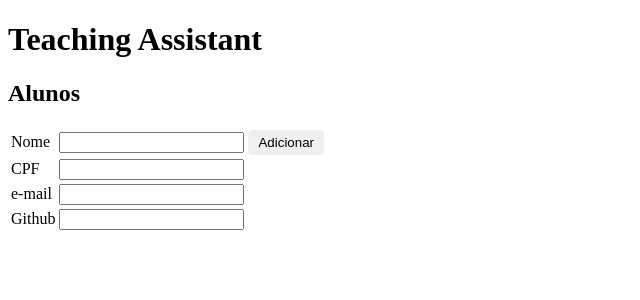
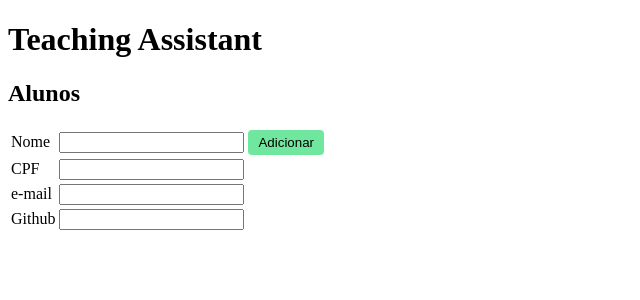
Before and after one commit to pauloborba/teachingassistant, an Angular app in the folder ta-gui/: page / in a window 1280 px wide. Shown: the top 300 px of the page, without its empty margins (0-640 px from the left). Built offline with nearby package versions, Linux system fonts and the light colour scheme.

Commit message:
modificação das cores do CSS

```diff
--- a/ta-gui/src/app/app.component.css
+++ b/ta-gui/src/app/app.component.css
@@ -9,7 +9,7 @@
   cursor: pointer;
   position: relative;
   left: 0;
-  background-color: cyan;
+  background-color: rgb(112, 231, 158);
   margin: .5em;
   padding: .3em 0;
   height: 1.6em;
@@ -18,7 +18,7 @@
 
 button {
   font-family: Arial;
-  background-color: #green;
+  background-color: rgb(112, 231, 158);
   border: none;
   padding: 5px 10px;
   border-radius: 4px;
@@ -26,5 +26,5 @@ button {
   cursor: hand;
 }
 button:hover {
-  background-color: #cfd8dc;
+  background-color: #9ec7d8;
 }
```
